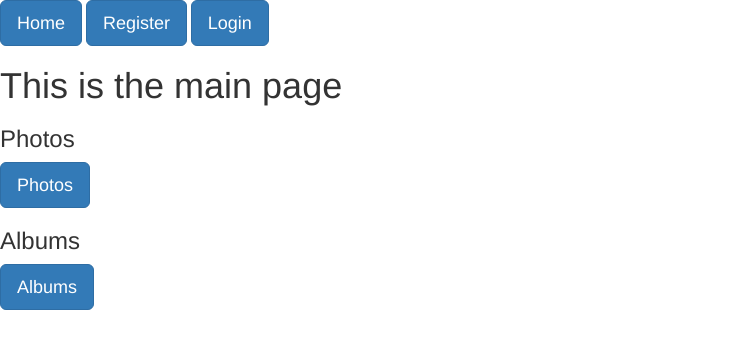
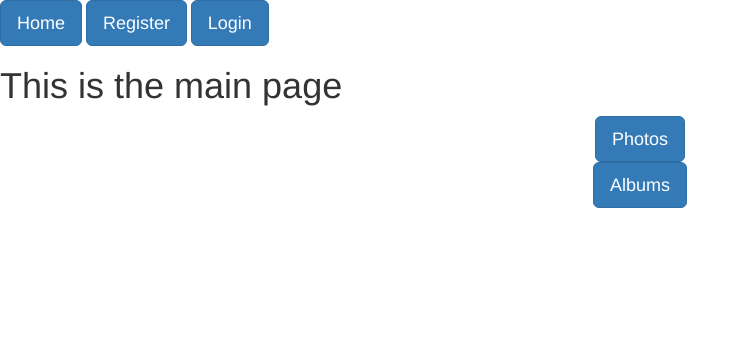
Before and after one commit to carloscadena/django-imager, a Django app: page /images/library/ in a window 1280 px wide. Shown: the top 349 px of the page, without its empty margins (0-750 px from the left). Run offline with Django 3.2, Linux system fonts and the light colour scheme; some libraries are stand-ins or nearby versions.

Commit message:
initial work on front-end-3

```diff
--- a/imagersite/imager_images/templates/imager_images/library.html
+++ b/imagersite/imager_images/templates/imager_images/library.html
@@ -16,12 +16,10 @@
 
 {% block content %}
 
-<div class="">
-<h3>Photos</h3>
+<div class="text-center">
     <a href="{% url 'photos' %}" class="btn btn-primary btn-lg">Photos</a>
 </div>
-<div class="">
-<h3>Albums</h3>
+<div class="text-center">
     <a href="{% url 'albums' %}" class="btn btn-primary btn-lg">Albums</a>
 </div>
 
--- a/imagersite/imager_images/urls.py
+++ b/imagersite/imager_images/urls.py
@@ -1,13 +1,26 @@
 """Routes for user public images."""
 from django.conf.urls import url
 from imager_images.views import library_view
-from imager_images.views import photos_view
-from imager_images.views import albums_view
+from django.views.generic import ListView
+from imager_images.models import Photo
+from imager_images.models import Album
+from imager_images.views import AlbumsView
 
 
 urlpatterns = [
     url(r'^library/$', library_view, name='library'),
-    url(r'^photos/$', photos_view, name='photos'),
-    url(r'^albums/$', albums_view, name='albums'),
-    url(r'^albums/(?P<album_id>\d+)$', albums_view, name='album')
+    url(r'^photos/$', ListView.as_view(
+        template_name="imager_images/photos.html",
+        model=Photo,
+        context_object_name="photos",
+        queryset=Photo.objects.filter(published="PU")
+
+    ), name='photos'),
+    url(r'^albums/$', ListView.as_view(
+        template_name="imager_images/albums.html",
+        model=Album,
+        context_object_name="albums",
+        queryset=Album.objects.filter(published="PU")
+    ), name='albums'),
+    url(r'^albums/(?P<album_id>\d+)$', AlbumsView.as_view(), name='album')
 ]
--- a/imagersite/imager_images/views.py
+++ b/imagersite/imager_images/views.py
@@ -1,9 +1,8 @@
 """Views for displaying images and albums."""
 from django.shortcuts import render
-from imager_images.models import Photo
 from imager_images.models import Album
-from django.shortcuts import redirect
-from django.core.exceptions import ObjectDoesNotExist
+from django.shortcuts import get_object_or_404
+from django.views.generic import TemplateView
 
 
 def library_view(request):
@@ -12,32 +11,15 @@ def library_view(request):
     return render(request, 'imager_images/library.html')
 
 
-def photos_view(request):
-    """View for the publicly uploaded photos."""
-    photos = Photo.objects.all().filter(published='PU')
+class AlbumsView(TemplateView):
+    """View for the publicly uploaded albums."""
+    template_name = "imager_images/photos.html"
 
-    context = {
-        'photos': photos
-    }
-    return render(request, 'imager_images/photos.html', context=context)
-
-
-def albums_view(request, album_id=None):
-    """View for the publicly uploaded albums."""
-    if not album_id:
-        albums = Album.objects.all().filter(published='PU')
-
+    def get_context_data(self, album_id):
+        """Get album photos."""
+        the_album = get_object_or_404(Album, id=album_id, published="PU")
         context = {
-            'albums': albums,
+            'album': the_album,
+            'photos': the_album.photos.all()
         }
-        return render(request, 'imager_images/albums.html', context=context)
-    try:
-        the_album = Album.objects.get(id=album_id, published="PU")
-    except ObjectDoesNotExist:
-        return redirect('albums')
-    # import pdb; pdb.set_trace()
-    context = {
-        'album': the_album,
-        'photos': the_album.photos.all()
-    }
-    return render(request, 'imager_images/photos.html', context=context)
+        return context
```
